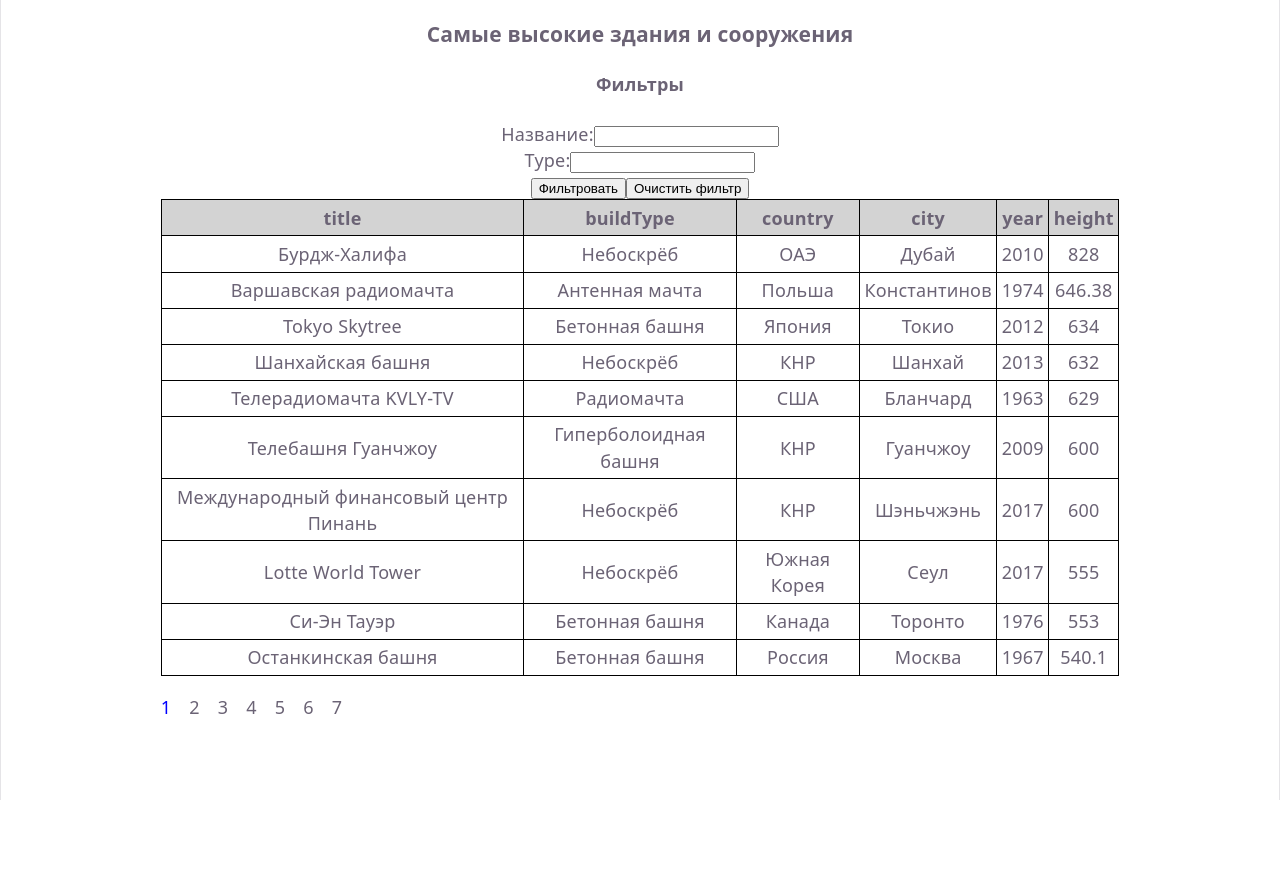
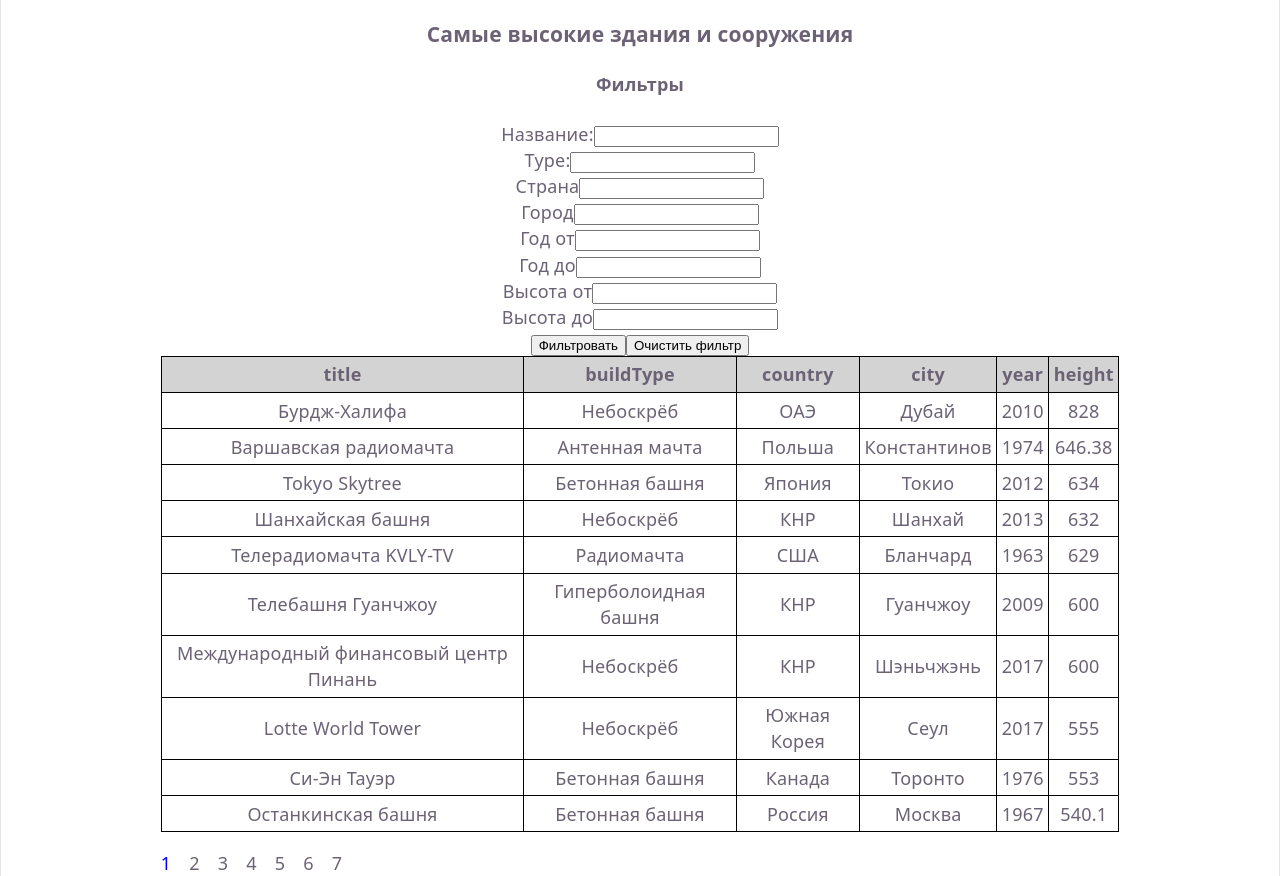
Before and after one commit to garden-mansion/lab_4, a React (Vite) app: page / in a window 1280 px wide. Before the commit the page ends 800 px from the top, so only its background shows below. Built offline with nearby package versions, Linux system fonts and the light colour scheme.

Commit message:
feat: Новые поля фильтров

```diff
--- a/src/components/Filter.tsx
+++ b/src/components/Filter.tsx
@@ -15,17 +15,64 @@ export const Filter: FC<FilterProps> = (props) => {
     const formData = new FormData(event.currentTarget);
 
     // создаем словарь со значениями полей формы
-    const filterField: Pick<Building, "title" | "buildType"> = {
+    const filterField: Pick<Building, "title" | "buildType" | "country" | "city"> & {
+      yearFrom: number;
+      yearTo: number;
+      heightFrom: number;
+      heightTo: number;
+    } = {
       title: formData.get("title")!.toString().toLowerCase(),
-      buildType: formData.get("buildType")!.toString().toLowerCase()
+      buildType: formData.get("buildType")!.toString().toLowerCase(),
+      country: formData.get("country")!.toString().toLowerCase(),
+      city: formData.get("city")!.toString().toLowerCase(),
+
+      yearFrom: formData.get("year-from") ? +formData.get("year-from")! : 0,
+      yearTo: formData.get("year-to") ? +formData.get("year-to")! : 0,
+      heightFrom: formData.get("height-from") ? +formData.get("height-from")! : 0,
+      heightTo: formData.get("height-to") ? +formData.get("height-to")! : 0
     };
+
+    console.log({ filterField });
 
     //фильтруем данные по значениям всех полей формы
     let arr: Building[] = props.fullData;
     for (const key in filterField) {
-      if (key !== "buildType" && key !== "title") continue;
+      if (
+        key !== "title" &&
+        key !== "buildType" &&
+        key !== "country" &&
+        key !== "city" &&
+        key !== "yearFrom" &&
+        key !== "yearTo" &&
+        key !== "heightFrom" &&
+        key !== "heightTo"
+      ) continue;
 
-      arr = arr.filter(item => item[key].toLowerCase().includes(filterField[key]));
+      arr = arr.filter(item => {
+        if (key === "buildType" || key === "title" || key === "country" || key === "city") {
+          const stringCheckResult = item[key].toLowerCase().includes(filterField[key]);
+
+          if (stringCheckResult) {
+            console.log(item[key], 'fits key', key)
+          }
+
+          return stringCheckResult;
+        }
+
+        console.log('number key', key)
+        const year = item.year;
+        const height = item.height;
+        console.log({year, height}, key, filterField[key])
+
+        if (!filterField[key]) return true;
+
+        if (key === "yearFrom") return year >= filterField[key];
+        if (key === "yearTo") return year <= filterField[key];
+        if (key === "heightFrom") return height >= filterField[key];
+        if (key === "heightTo") return height <= filterField[key];
+
+        console.log('no number key found');
+      });
     }
 
     props.setDataTable(arr);
@@ -41,12 +88,42 @@ export const Filter: FC<FilterProps> = (props) => {
   return (
     <form onSubmit={handleSubmit}>
       <p>
-        <label>Название:</label>
-        <input name="title" type="text" />
+        <label htmlFor="title">Название:</label>
+        <input name="title" id="title" type="text" />
       </p>
       <p>
-        <label>Type:</label>
-        <input name="buildType" type="text" />
+        <label htmlFor="buildType">Type:</label>
+        <input name="buildType" id="buildType" type="text" />
+      </p>
+
+      <p>
+        <label htmlFor="country">Страна</label>
+        <input type="text" name="country" id="country" />
+      </p>
+
+      <p>
+        <label htmlFor="city">Город</label>
+        <input type="text" name="city" id="city" />
+      </p>
+
+      <p>
+        <label htmlFor="year-from">Год от</label>
+        <input type="number" name="year-from" id="year-from" min={1000} />
+      </p>
+
+      <p>
+        <label htmlFor="year-to">Год до</label>
+        <input type="number" name="year-to" id="year-to" min={1000} />
+      </p>
+
+      <p>
+        <label htmlFor="height-from">Высота от</label>
+        <input type="number" name="height-from" id="height-from" min={1} />
+      </p>
+
+      <p>
+        <label htmlFor="height-to">Высота до</label>
+        <input type="number" name="height-to" id="height-to" min={1} />
       </p>
       <p>
         <button type="submit">Фильтровать</button>
```
